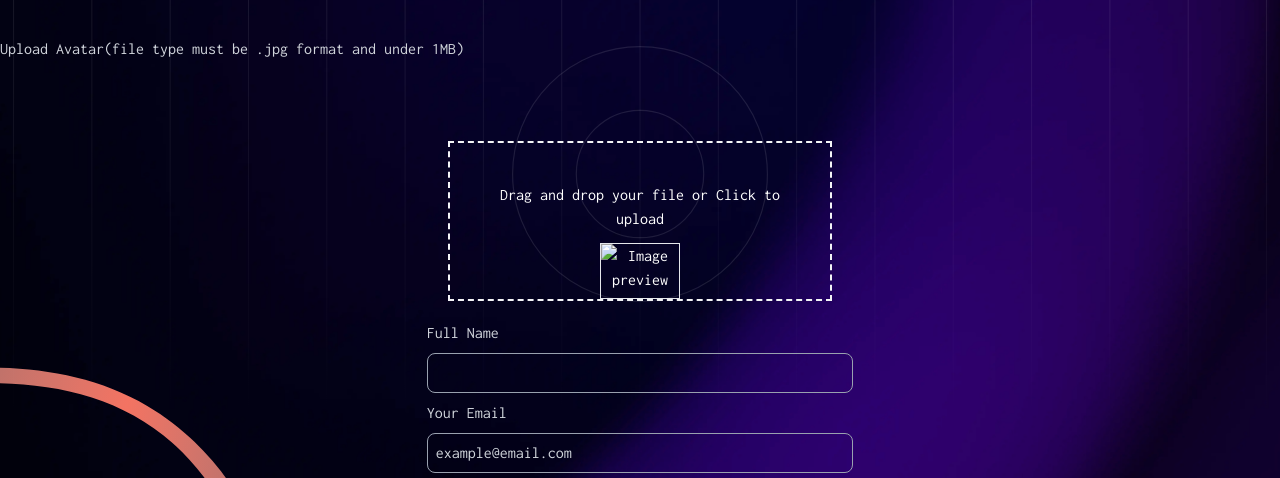
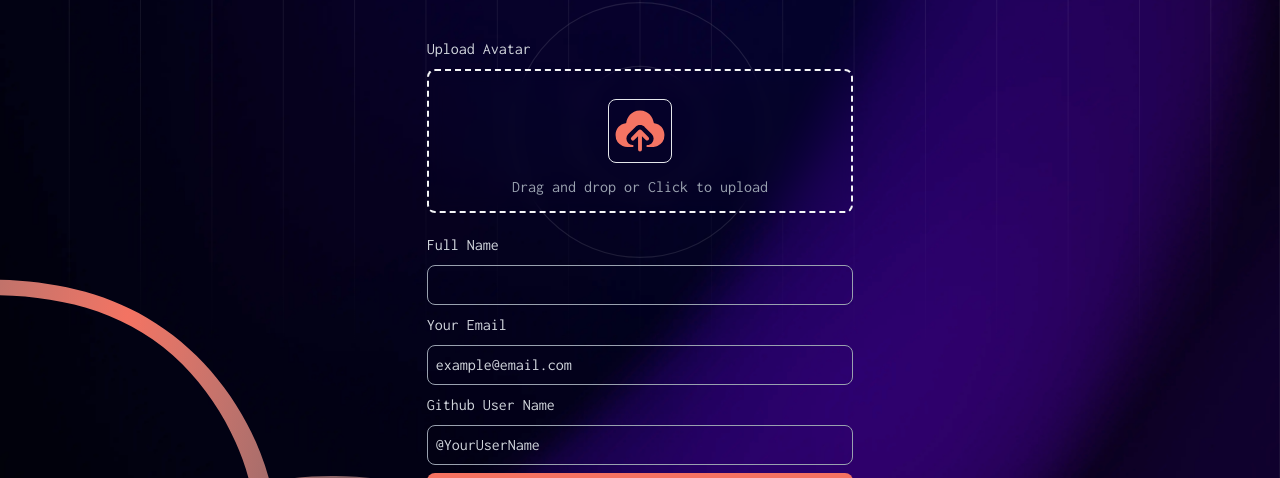
Before and after one commit to moktadir-mirul/conference-ticket-generator, a plain HTML site: page index.html in a window 1280 px wide. Shown: the part 321-799 px from the top of the page. Drawn offline with nearby package versions, Linux system fonts and the light colour scheme.

Commit message:
image area styling

```diff
--- a/index.html
+++ b/index.html
@@ -54,15 +54,13 @@
                     Secure your spot at next year's biggest coding conference.
                 </p>
             </div>
-            <div class="text-white">
-                <h1 class="text-left text-gray-300">Upload Avatar(file type must be .jpg format and under 1MB)</h1>
-                <div id="input-area" class="p-10 mt-20 w-96 mx-auto h-40 border-2 border-dashed border-gray-100 ">
-                    <h1>Drag and drop your file or Click to upload</h1>
-                    <img class="my-3 border border-gray-200 w-20 h-14 mx-auto" src="" alt="Image preview" id="check-img">
+            <div class="w-9/12 md:w-4/12 mx-auto text-gray-400 flex flex-col">
+                <h1 class="text-left text-gray-300 mb-2">Upload Avatar</h1>
+                <div id="input-area" class="w-full mx-auto p-4 h-36 border-2 border-dashed border-gray-100 rounded-lg flex flex-col justify-between items-center backdrop-blur-sm">
+                    <img class="my-3 border border-gray-200 w-16 h-16 mx-auto rounded-lg backdrop-blur-md" src="images/icon-upload.svg" alt="Image preview" id="check-img">
+                    <h1>Drag and drop or Click to upload</h1>
                 </div>
                 <input type="file" id="file-input" class="hidden">
-
-
             </div>
             <form action=""  class="w-9/12 md:w-4/12 mx-auto text-gray-400 flex flex-col gap-2">
                     <h1 class="text-left text-gray-300 mt-5">Full Name</h1>
@@ -91,7 +89,7 @@
                 <footer class="flex gap-4 relative bottom-0 left-0 text-gray-200">
                     <img id="ticket-img" src="images/image-avatar.jpg" alt="" class="w-16 rounded-xl">
                     <div>
-                        <h1 id="ticket-person" class="font-bold text-2xl">Mirul Moktadir khan</h1>
+                        <h1 id="ticket-person" class="text-left font-bold text-2xl">Mirul Moktadir khan</h1>
                         <p class="flex gap-2">
                             <img src="images/icon-github.svg" alt="">
                             <span id="ticket-gitname">@mirul-moktadir</span>
```
